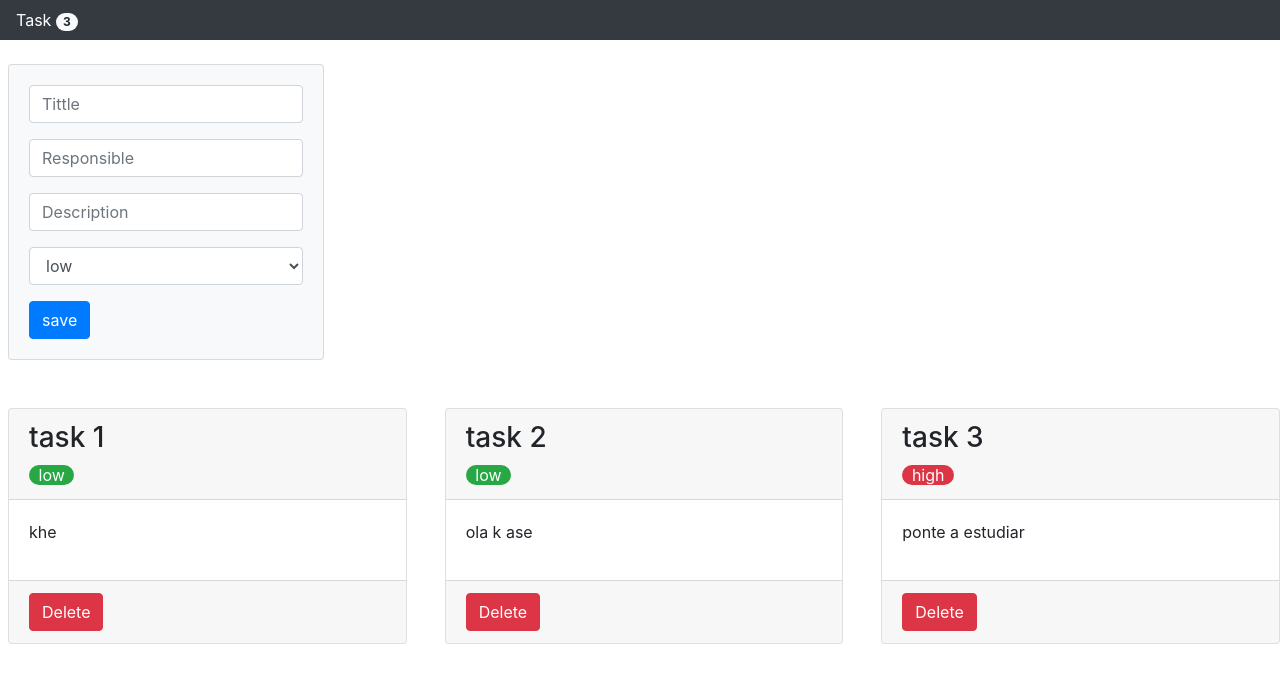
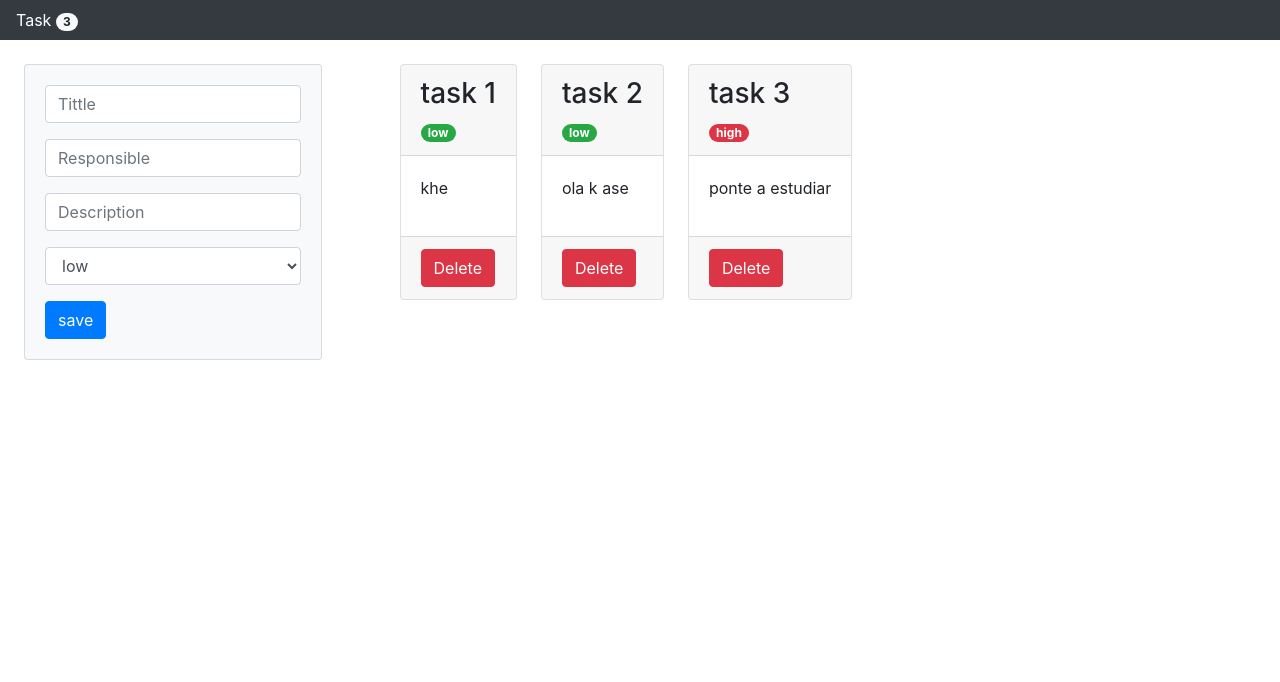
Before and after one commit to DanteConcha/Task-App, a React (Create React App) app: page / in a window 1280 px wide. Shown: the top 682 px of the page. Built offline with nearby package versions, Linux system fonts and the light colour scheme; the HTML template or start-up script is replaced by a standard one.

Commit message:
styles fixed, i guess

```diff
--- a/src/components/Form.jsx
+++ b/src/components/Form.jsx
@@ -12,8 +12,6 @@ class Form extends Component {
 
   render() {
     return (
-      <div className="col md-4 ml-2 mt-4 mr-2">
-        <div className="row md-4 ">
       <div className="card bg-light">
         <form className="card-body" onSubmit={this.handleSubmit}>
           <div className="form-group">
@@ -63,8 +61,6 @@ class Form extends Component {
           </button>
         </form>
       </div>
-        </div>
-      </div>
     );
   }
 
--- a/src/components/taskCard.jsx
+++ b/src/components/taskCard.jsx
@@ -23,31 +23,22 @@ class TaskCards extends Component {
 
   handleBadges = task => {
     let badges = "badge badge-pill badge-";
-    badges += this.state.toDo.priority === "low" ? "success" : "warning";
-    console.log(this.state.toDo.priority);
+    if (task === "low") {
+      badges += "success";
+    } else if (task === "medium") {
+      badges += "warning";
+    } else badges += "danger";
     return badges;
   };
 
   render() {
-    let badges;
     const todos = this.state.toDo.map((todo, i) => {
       return (
-        <div className="col-md-4" key={i}>
-          <div className="card ml-2 mt-4 ">
+        <div className="mr-4" key={i}>
+          <div className="card mt-4 ">
             <div className="card-header">
               <h3>{todo.tittle}</h3>
-              <span
-                className={
-                  ((badges +=
-                    todo.priority === "low"
-                      ? "badge badge-pill badge-success"
-                      : "badge badge-pill badge-warning"),
-                  (badges +=
-                    todo.priority === "high"
-                      ? "badge badge-pill badge-danger"
-                      : ""))
-                }
-              >
+              <span className={this.handleBadges(todo.priority)}>
                 {todo.priority}
               </span>
             </div>
@@ -69,10 +60,18 @@ class TaskCards extends Component {
     });
 
     return (
-      <div className="TaskCards">
+      <div>
         <Navigation count={this.state.toDo.length} />
-        <Form add={this.handleAddTask} />
-        <div className="row mt-4 ">{todos}</div>
+
+        <div className="row">
+          <div className="col-md-3 mt-4 ml-4 mr-4">
+            <Form add={this.handleAddTask} />
+          </div>
+
+          <div className="col-md-8">
+            <div className="row ml-4">{todos}</div>
+          </div>
+        </div>
       </div>
     );
   }
```
Lines whose indentation alone changed are shown as unchanged.
